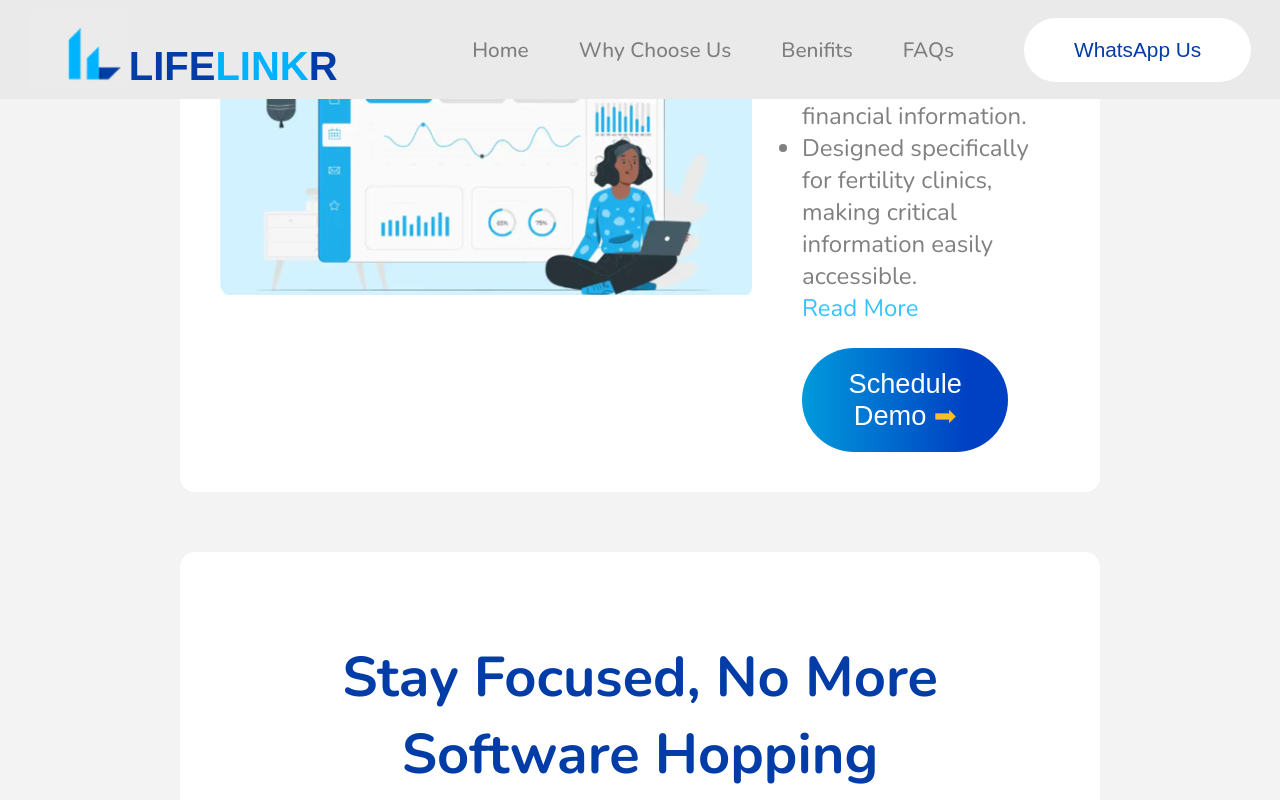
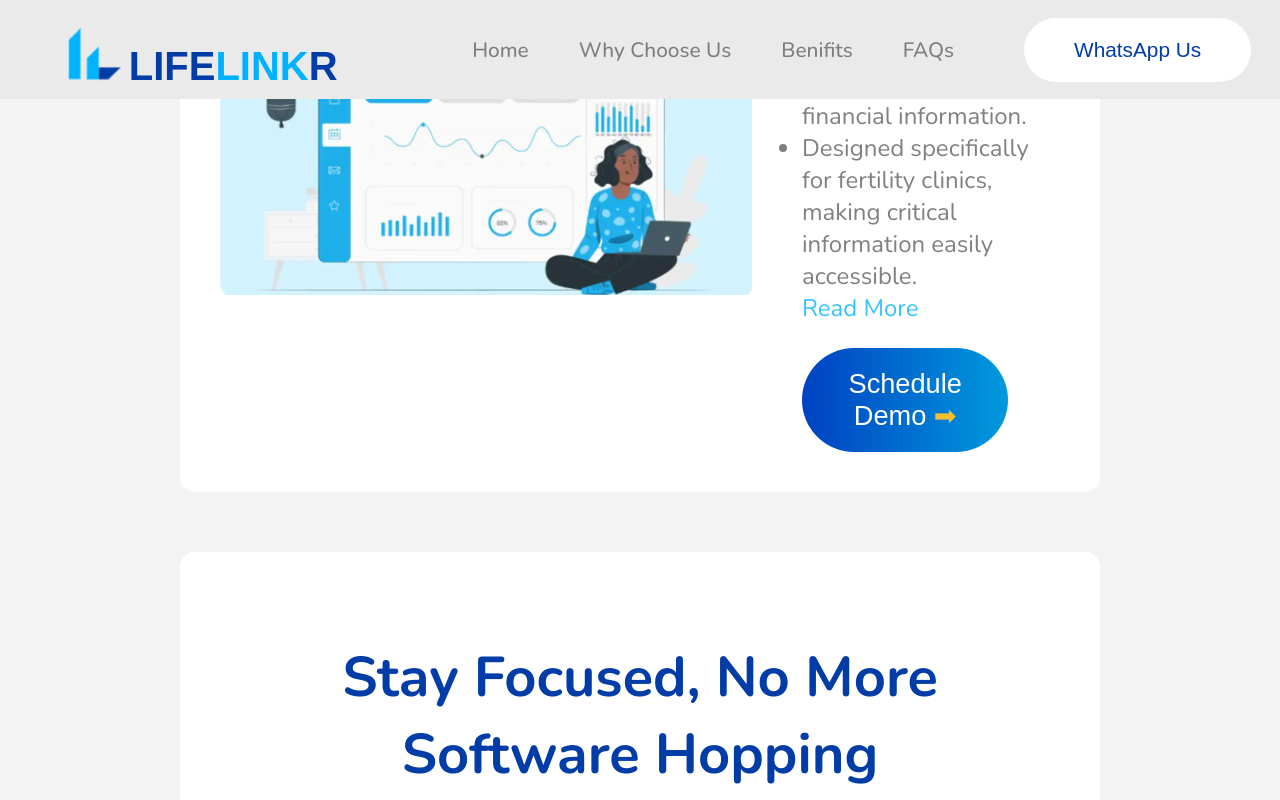
Before and after one commit to AashishVats2001/Assignment, a React (Vite) app: page / in a window 1280 px wide. In both pictures the pointer is over the button 905 px from the left and 8102 px from the top of the page. Shown: the part 7702-8502 px from the top of the page. Built offline with nearby package versions, Linux system fonts and the light colour scheme.

Commit message:
Hover Animation

```diff
--- a/src/App.css
+++ b/src/App.css
@@ -528,11 +528,13 @@ textarea {
 /* Form Section Ends Here */
 
 /* Hassle and Focused Section Starts Here */
-.hassle-section,.focused-section {
+.hassle-section,
+.focused-section {
   align-items: center;
 }
 
-.hassle-section>.flex,.focused-section>.flex {
+.hassle-section>.flex,
+.focused-section>.flex {
   width: 100%;
   gap: 50px;
   align-items: center;
@@ -560,10 +562,18 @@ textarea {
   font-weight: 500;
   color: white;
   padding: 20px;
+  cursor: pointer;
   background: linear-gradient(90deg, #009adc 0%, #0041c3 80%);
   background: -webkit-linear-gradient(0deg, #009adc 0%, #0041c3 80%);
   background: -moz-linear-gradient(90deg, #009adc 0%, #0041c3 80%);
   transition: all 0.5s ease-in-out;
+}
+
+
+.schedule-demo-button:hover {
+  background: linear-gradient(90deg, #0041c3 0%, #009adc 100%);
+  background: -webkit-linear-gradient(0deg, #0041c3 0%, #009adc 100%);
+  background: -moz-linear-gradient(90deg, #0041c3 0%, #009adc 100%);
 }
 
 /* Hassle and Focused Section Ends Here */
@@ -660,7 +670,6 @@ textarea {
   background: linear-gradient(90deg, #0041c3 0%, #009adc 100%);
   background: -webkit-linear-gradient(0deg, #0041c3 0%, #009adc 100%);
   background: -moz-linear-gradient(90deg, #0041c3 0%, #009adc 100%);
-
 }
 
 /* Footer Ends Here */
```
